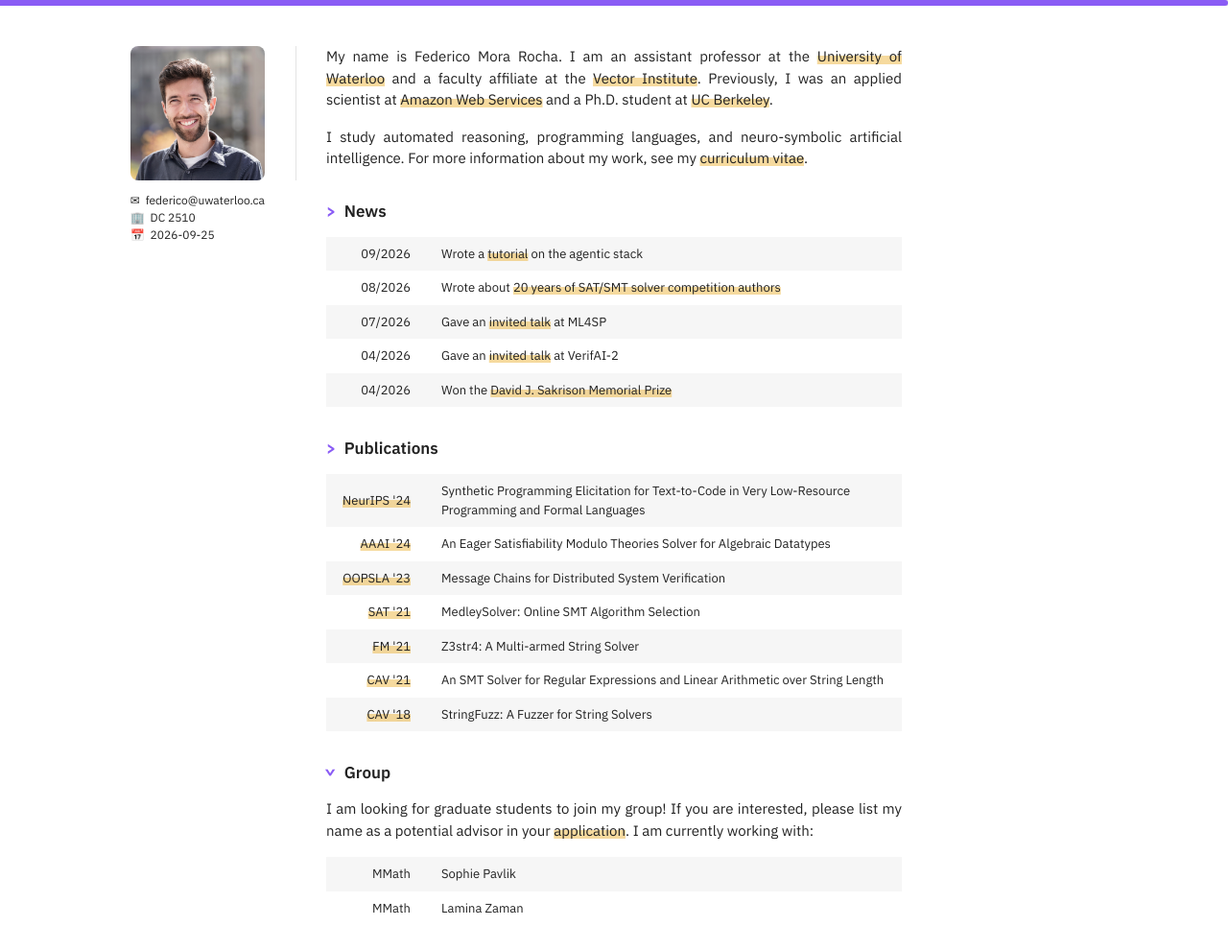
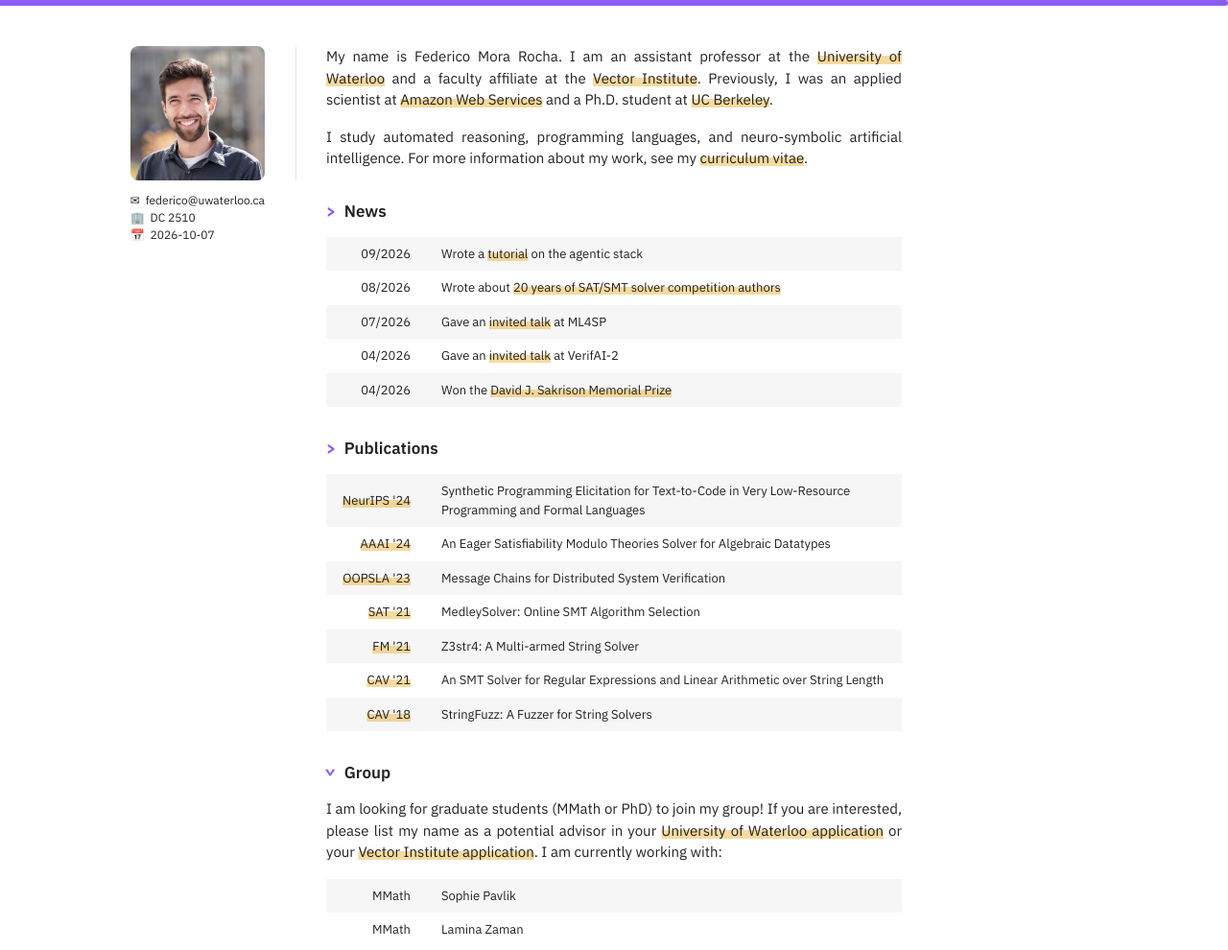
Before and after one commit to FedericoAureliano/FedericoAureliano.github.io, a plain HTML site: page docs/index.html in a window 1280 px wide. Shown: the top 990 px of the page at 96% size. Drawn offline with Linux system fonts and the light colour scheme; a web font is replaced by a local one.

Commit message:
update applications

```diff
--- a/docs/index.html
+++ b/docs/index.html
@@ -112,7 +112,7 @@
 federico@uwaterloo.ca</span>
 <span class="office"><span class="emoji">🏢</span> DC 2510</span>
 <span class="last-update"><span class="emoji">📅</span>
-2026-09-25</span>
+2026-10-07</span>
 </div>
 </div>
 <p>My name is Federico Mora Rocha. I am an assistant professor at the <a
@@ -350,10 +350,13 @@ Search</td>
 </section>
 <section id="group" class="group">
 <h1>Group</h1>
-<p>I am looking for graduate students to join my group! If you are
-interested, please list my name as a potential advisor in your <a
-href="https://uwaterloo.ca/future-graduate-students/admissions/how-to-apply">application</a>.
-I am currently working with:</p>
+<p>I am looking for graduate students (MMath or PhD) to join my group!
+If you are interested, please list my name as a potential advisor in
+your <a
+href="https://uwaterloo.ca/future-graduate-students/admissions/how-to-apply">University
+of Waterloo application</a> or your <a
+href="https://vectorinstitute.ai/graduate-student-application-portal/">Vector
+Institute application</a>. I am currently working with:</p>
 <table style="width:39%;">
 <colgroup>
 <col style="width: 16%" />
@@ -458,7 +461,7 @@ href="https://www2.eecs.berkeley.edu/Students/Awards/109/">2021</a></td>
 federico@uwaterloo.ca</span>
 <span class="office"><span class="emoji">🏢</span> DC 2510</span>
 <span class="last-update"><span class="emoji">📅</span>
-2026-09-25</span>
+2026-10-07</span>
 </div>
 </body>
 </html>
```
Also changed, not shown: 2 other files.
